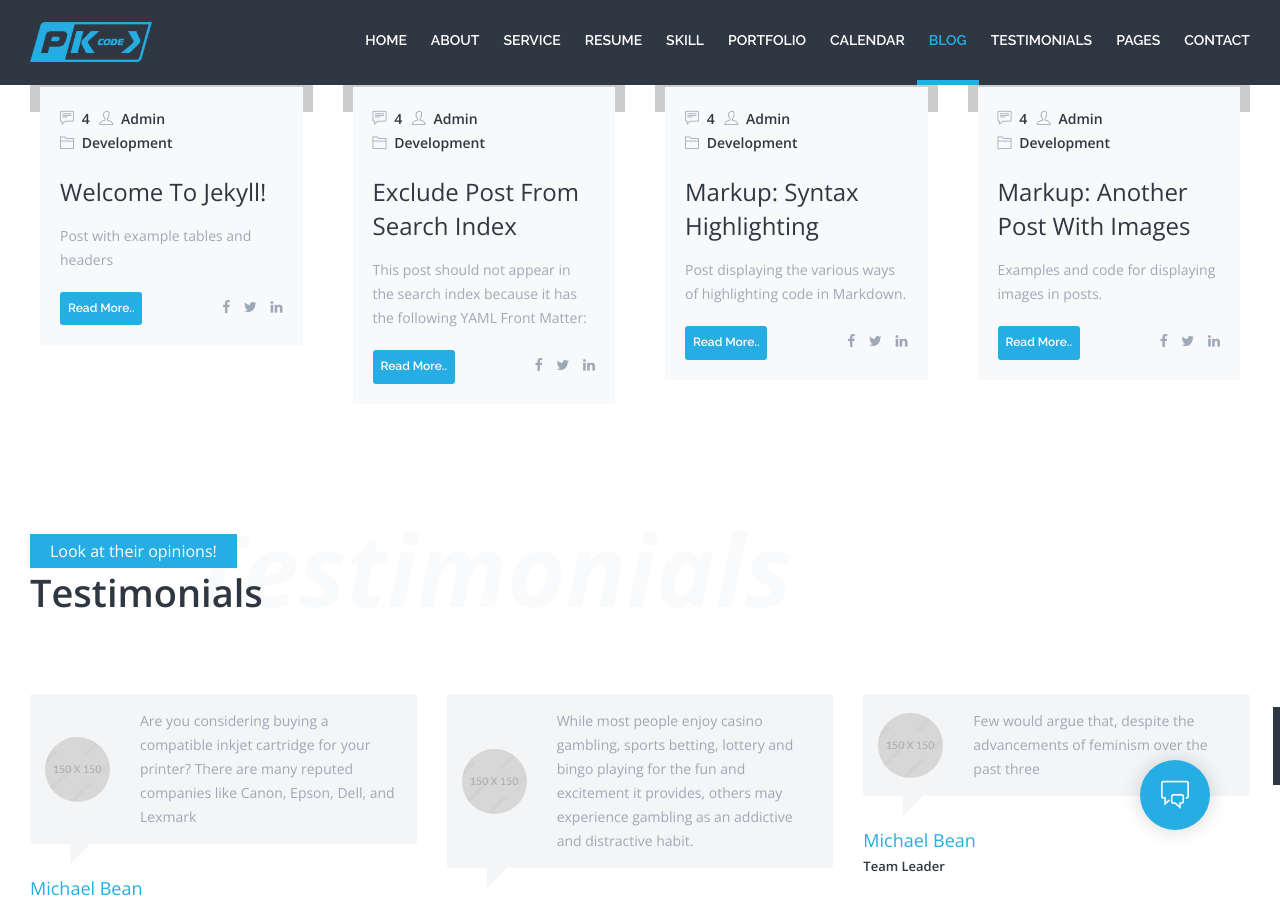
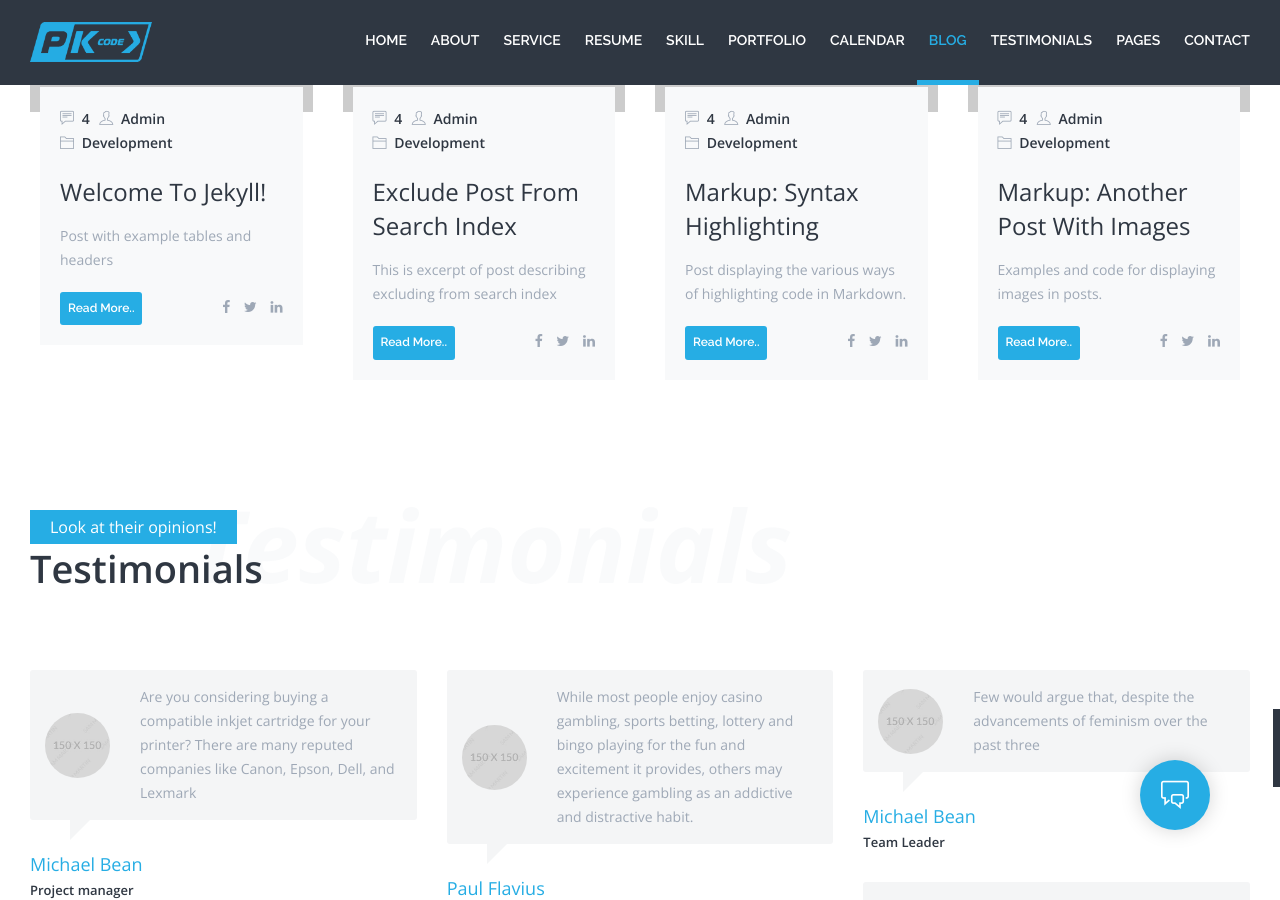
Before and after one commit to bitroniq/bitroniq.github.io, a Jekyll site: the page built from index.html, in a window 1280 px wide and 900 px high, scrolled down 8152 px. Built offline with Jekyll 4.4.1, drawn with Linux system fonts in a browser that asks for light colours; the list of posts is cut into pages by our own code.

Commit message:
Updated post examples.

```diff
--- a/_posts/2017-11-28-post-exclude-search.md
+++ b/_posts/2017-11-28-post-exclude-search.md
@@ -1,6 +1,7 @@
 ---
 layout: post
 title:  "Exclude Post from Search Index"
+excerpt: "This is excerpt of post describing excluding from search index"
 search: false
 categories:
   - Jekyll
```
Also changed, not shown: _posts/2012-03-15-layout-header-image-external.md (+1 -0 lines), _posts/2012-03-15-layout-header-image-text-readability.md (+1 -0 lines), _posts/2013-01-11-markup-html-tags-and-formatting.md (+2 -0 lines).
